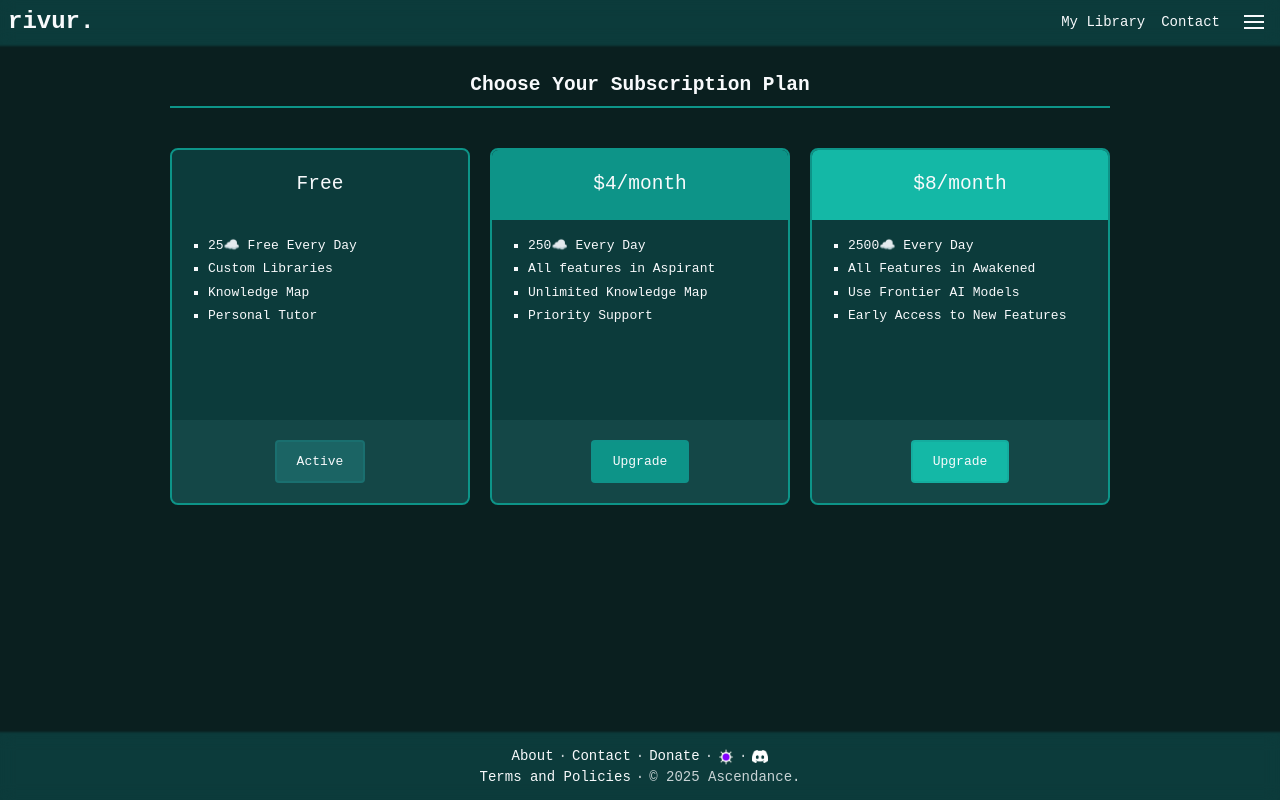
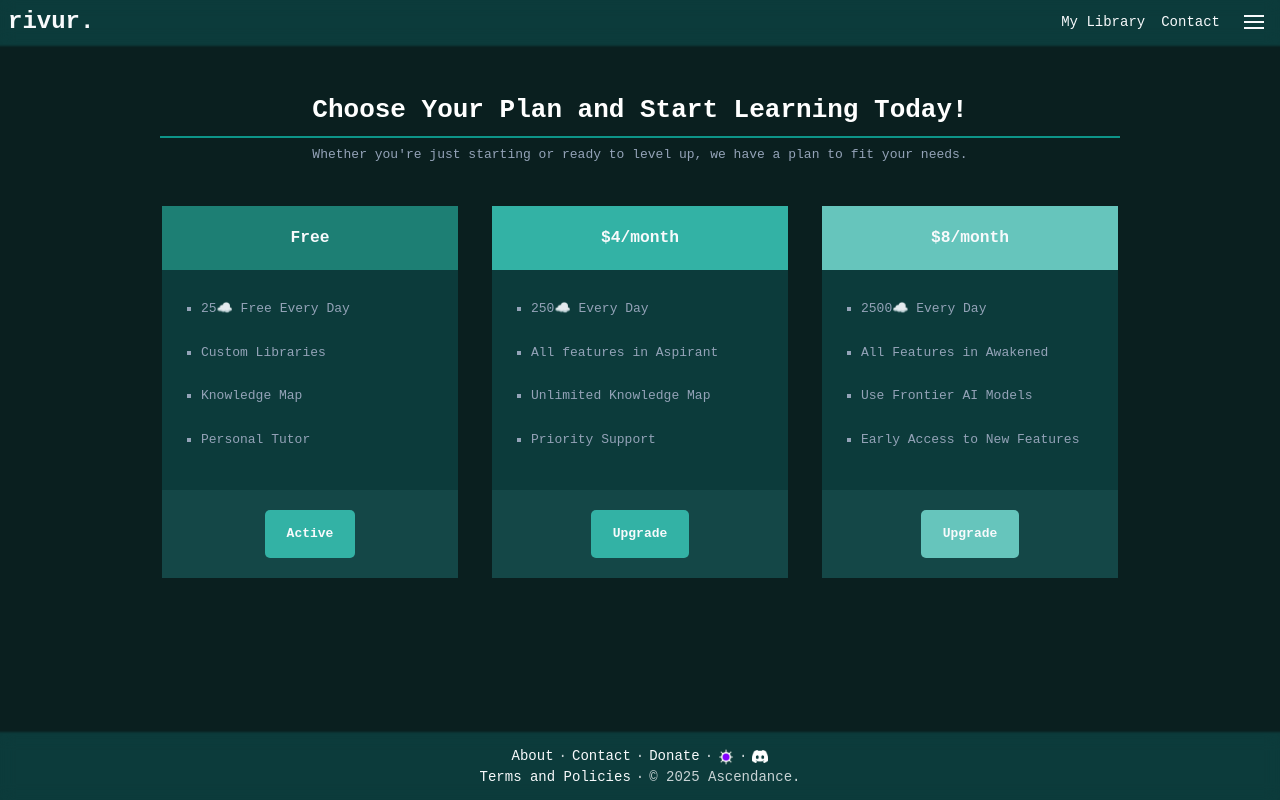
Before and after one commit to rivue/Gamified-Study-Tool, a Vue app in the folder frontend/: page /plan in a window 1280 px wide. Built offline with nearby package versions, Linux system fonts and the light colour scheme; no server answers.

Commit message:
Modified plan page, currently not that great tho

```diff
--- a/frontend/src/components/Footer/LandingPageComponents/FeatureGrid.vue
+++ b/frontend/src/components/Footer/LandingPageComponents/FeatureGrid.vue
@@ -123,7 +123,7 @@
     max-width: 1200px;
     margin: 0 auto;
     padding: 4rem 1rem;
-    background-color: #002329;
+    background-color: var(--background-color);
   }
 
   .header-container {
@@ -168,7 +168,7 @@
     align-items: flex-start;
     padding: 1.5rem;
     border-radius: 0.5rem;
-    background-color: var(--background-color);
+    background-color: var(--background-color-1t);
     border: 1px solid #134e4a;
     transition: all 0.3s ease;
   }
--- a/frontend/src/components/Monetization/PlanPage.vue
+++ b/frontend/src/components/Monetization/PlanPage.vue
@@ -1,7 +1,13 @@
 <template>
     <div class="plan-page">
-    <h1 class="page-title" v-if="isPlanPage">Choose Your Subscription Plan</h1>
-    <h1 class="page-title" v-else>Subscription Plans</h1>
+      <!-- Header -->
+      <div class="header-container">
+        <h1 class="page-title">Choose Your Plan and Start Learning Today!</h1>
+        <p class="page-description">
+          Whether you're just starting or ready to level up, we have a plan to fit your needs.
+        </p>
+      </div>
+
       <div class="plans-container">
         <div class="plan" v-for="(plan, index) in plans" :key="index">
           <div class="plan-header" :style="{ backgroundColor: plan.color }">
@@ -31,7 +37,6 @@
 
   <script>
   import axios from "axios";
-
   import { useAuthStore } from '@/store/authStore';
 
   export default {
@@ -48,8 +53,8 @@ export default {
               "Knowledge Map",
               "Personal Tutor",
             ],
-          color: "var(--background-color-1t)",
-          buttonColor: "var(--background-color-2t)",
+            color: "#1D7F74", // Dark teal
+            buttonColor: "#33B2A5", // Light teal
           },
           {
             title: "Awakened",
@@ -60,8 +65,8 @@ export default {
               "Unlimited Knowledge Map",
               "Priority Support",
             ],
-          color: "var(--element-color-1)",
-          buttonColor: "var(--element-color-1)",
+            color: "#33B2A5", // Light teal
+            buttonColor: "#33B2A5", // Light teal
           },
           {
             title: "Ascendant",
@@ -72,8 +77,8 @@ export default {
               "Use Frontier AI Models",
               "Early Access to New Features",
             ],
-          color: "var(--element-color-2)",
-          buttonColor: "var(--element-color-2)",
+            color: "#66C5BC", // Very light teal
+            buttonColor: "#66C5BC", // Very light teal
           },
         ],
         userTierMapping: {
@@ -113,15 +118,9 @@ export default {
       },
     },
     methods: {
-    fetchUserPlan() {
-      axios
-        .get("/api/plan")
-        .then((response) => {
-          this.userTier = response.data.tier;
-        })
-        .catch((error) => {
-          console.error("Error fetching user plan:", error);
-        });
+      updateUserPlan(planTitle) {
+        const paymentUrl = this.planUrls[planTitle];
+        window.open(paymentUrl, "_blank");
       },
       isUpgrade(planTitle) {
         const tierOrder = ["Aspirant", "Awakened", "Ascendant"];
@@ -133,20 +132,6 @@ export default {
         const planTierIndex = tierOrder.indexOf(planTitle);
         return planTierIndex > currentUserTierIndex;
       },
-    updateUserPlan(planTitle) {
-      const paymentUrl = this.planUrls[planTitle];
-      window.open(paymentUrl, "_blank");
-      axios
-        .post("/api/plan", { tier: this.userTierMapping[planTitle] })
-        .then((response) => {
-          if (response.data.status === "success") {
-            this.userTier = this.userTierMapping[planTitle];
-          }
-        })
-        .catch((error) => {
-          console.error("Error updating user plan:", error);
-        });
-    },
     },
   };
   </script>
@@ -155,49 +140,63 @@ export default {
   .plan-page {
     color: var(--text-color);
     background-color: var(--background-color);
-  padding: 20px;
+    padding: 40px 20px;
+  }
+
+  .header-container {
+    text-align: center;
+    margin-bottom: 40px;
   }
 
   .page-title {
-  text-align: center;
-  margin-bottom: 40px;
+    font-size: 2rem;
+    font-weight: bold;
+    color: #fff;
+  }
+
+  .page-description {
+    font-size: 1rem;
+    color: #94a3b8;
+    line-height: 1.5;
   }
 
   .plans-container {
     display: flex;
     justify-content: center;
-  gap: 20px;
-}
-
-.plan-header h1 {
-  border-bottom: 2px solid var(--background-color);
+    gap: 30px;
+    flex-wrap: wrap;
   }
 
   .plan {
-  border: 2px solid var(--element-color-1);
+    border: 2px solid transparent;
     border-radius: 8px;
-  overflow: hidden;
     width: 300px;
-  opacity: 1;
     background-color: #00000000;
     transition: background-color opacity 0.3s;
+    margin-bottom: 20px;
   }
 
   .plan-header {
     padding: 20px;
+    text-align: center;
     color: var(--text-color);
-  text-align: center;
+    background-color: var(--background-color-1t);
   }
 
-.plan:hover {
-  background-color: var(--element-color-1);
-  opacity: 0.8;
+  .plan-header h1 {
+    font-size: 1.5rem;
+  }
+
+  .plan-header .price {
+    font-size: 1.25rem;
+    font-weight: bold;
+    color: var(--text-color);
   }
 
   .plan-body {
     background-color: var(--background-color-1t);
-  padding: 12px;
-  height: 200px;
+    padding: 15px;
+    height: 220px;
   }
 
   .plan-footer {
@@ -206,26 +205,29 @@ export default {
     background-color: var(--background-color-2t);
   }
 
-.price {
-  font-size: 1.5em;
+  .plan-footer button {
+    padding: 12px 20px;
+    border-radius: 5px;
+    cursor: pointer;
+    border: 2px solid transparent;
+    color: var(--text-color);
+    transition: background-color 0.3s ease;
+    font-weight: bold;
   }
 
-button {
-  padding: 10px 20px;
-  border: none;
-  border-radius: 4px;
-  color: var(--text-color);
-  cursor: pointer;
-  border: 2px solid var(--background-color-1t);
-  transition: background-color 0.3s;
+  .plan-footer button:hover {
+    background-color: var(--element-color-1);
+    border-color: var(--element-color-1);
   }
 
-button:hover {
-  background-color: var(--background-color-2t);
+  .plan:hover {
+    background-color: var(--element-color-2);
+    opacity: 0.9;
   }
 
   li {
-  padding: 0px;
+    padding: 10px 0;
+    color: #94a3b8;
   }
 
   @media (max-width: 768px) {
@@ -235,7 +237,6 @@ li {
     }
     .plan {
       width: 100%;
-    margin-bottom: 20px;
     }
   }
   </style>
```
Lines whose indentation alone changed are shown as unchanged.
